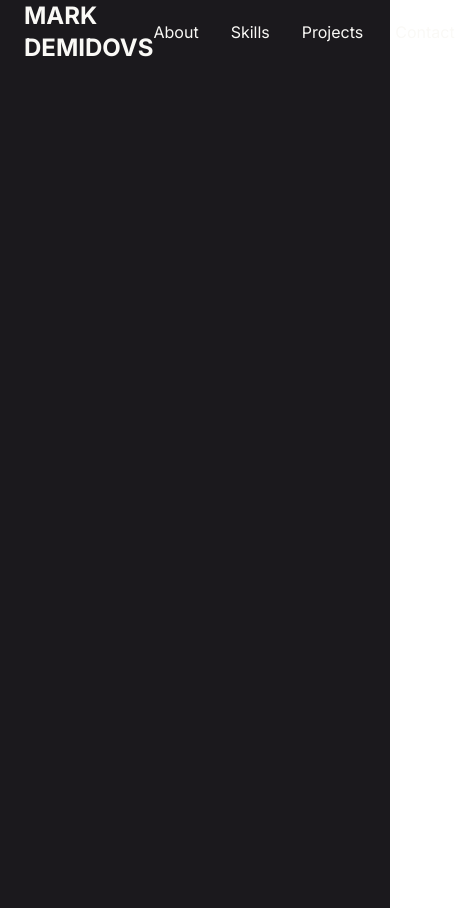
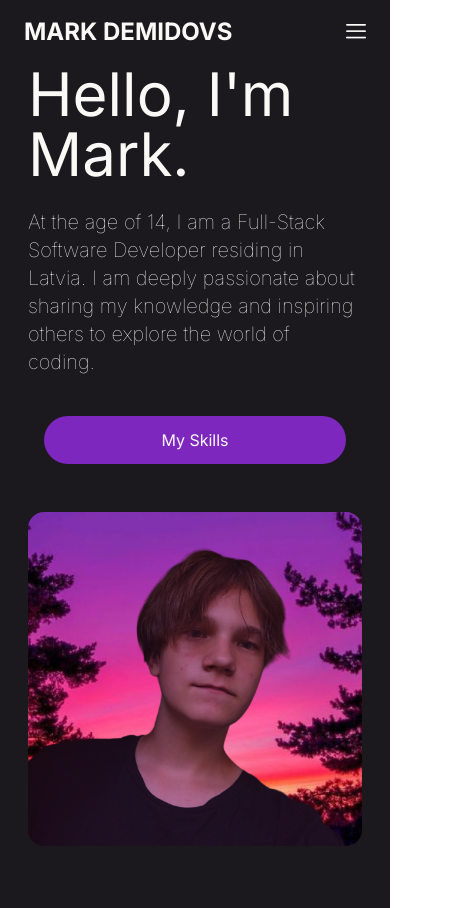
Before and after one commit to MarkDemidovs/Portfolio-2.0, a Next.js app: page / in a window 390 px wide. Shown: the whole page, 455 px wide, since content can reach past the window. Built offline with nearby package versions, Linux system fonts and the light colour scheme.

Commit message:
Version 0.1.1 - Responsiveness

```diff
--- a/src/app/components/Navbar.tsx
+++ b/src/app/components/Navbar.tsx
@@ -1,5 +1,7 @@
+"use client";
 import Link from "next/link";
 import { title } from "process";
+import {useState, useRef} from 'react'
 
 const Links = [
   {
@@ -16,20 +18,25 @@ const Links = [
   {
     link: "/auibh",
     title: "Contact"
+  },{
+    link: "/blog",
+    title: "Blog",
   }
 ];
 
 export default function NavBar() {
+
   return (
-    <nav className="w-full h-16 bg-background1 text-offwhite flex items-center px-6 justify-between">
-      <span className="text-2xl font-bold">MARK DEMIDOVS</span>
-      <div className="flex gap-8">
+    <nav className="w-full h-16 bg-background1 text-offwhite flex items-center px-6 justify-between sticky md:fixed">
+      <span className="text-2xl font-bold">{"MARK DEMIDOVS"}</span>
+      <div className="flex gap-8 max-md:hidden">
         {Links.map((a, i) => (
           <Link href={a.link} key={i}>
             {a.title}
           </Link>
         ))}
       </div>
+      <img src="menu.png" className="h-6 md:hidden pt-1"></img>
     </nav>
   );
 }
--- /dev/null
+++ b/src/app/components/Side1.tsx
@@ -0,0 +1,12 @@
+export default function Side1() {
+    // <h2 className="text-offwhite p-4 md:p-8">Hello, I'm Mark.</h2>
+   // <p className="pl-40">At the age of 14, I am a Full-Stack Software Developer residing in Latvia. I am deeply passionate about sharing my knowledge and inspiring others to explore the world of coding.</p>
+   //<button className="bg-purplebtn ml-40 rounded-3xl w-80 h-12">My Experience</button>
+    return (
+        <div className="text-offwhite flex flex-col md:items-center">
+            <h1 className="text-6xl md:ml-11">Hello, I'm Mark.</h1>
+            <p className="font-thin text-xl w-fit mt-6 md:max-w-96 max-md:min-w-10">At the age of 14, I am a Full-Stack Software Developer residing in Latvia. I am deeply passionate about sharing my knowledge and inspiring others to explore the world of coding.</p>
+            <button className="bg-purplebtn rounded-3xl max-md:min-w-52 md:min-w-96 h-12 mt-10 max-md:mx-4">My Skills</button>
+        </div>
+    );
+}
--- /dev/null
+++ b/src/app/components/Side2.tsx
@@ -0,0 +1,7 @@
+export default function Side2() {
+    //    <div className="max-md:h-64 max-md:w-64 rounded-2xl absolute inset-0 min-w-64 min-h-64 -top-5 left-9 bg-backgroundDiv"></div>
+  return (<div className="max-md:mt-12 mx-auto">
+    <img src="pfp.png" className="max-sm:mb-10 rounded-2xl max-sl:h-auto max-sl:max-h-2 max-sl:pl-3 max-sl:pr-3 md:min-w-64 md:min-h-64 md:ml-32 md:w-40"/>
+
+  </div>);
+}
--- a/src/app/page.tsx
+++ b/src/app/page.tsx
@@ -1,10 +1,8 @@
-import Image from "next/image";
 import Hero from "./pages/Hero";
 
 export default function Home() {
-  return (
-    <>
+  return (<>
       <Hero />
-    </>
+      </>
   );
 }
--- a/src/app/pages/Hero.tsx
+++ b/src/app/pages/Hero.tsx
@@ -1,7 +1,14 @@
+import Side1 from "../components/Side1";
+import Side2 from "../components/Side2";
+
+
 export default function Hero() {
-    return (
-        <div className="bg-background1 h-screen">
-
-        </div>
-    )
+  return (
+    <div className="bg-background1 h-screen flex">
+      <div className=" max-w-5xl md:mx-auto max-md:flex-col  md:flex md:items-center mx-7">
+        <Side1 />
+        <Side2 />
+      </div>
+    </div>
+  );
 }
--- a/tailwind.config.ts
+++ b/tailwind.config.ts
@@ -11,6 +11,8 @@ const config: Config = {
       colors:{
         background1: "#1B191D",
         offwhite: "#FAF9F6",
+        purplebtn: "#7D27BF",
+        backgroundDiv: "#330E4F",
       },
       backgroundImage: {
         "gradient-radial": "radial-gradient(var(--tw-gradient-stops))",
```
Also changed, not shown: public/menu.png (added), public/pfp.png (added).
